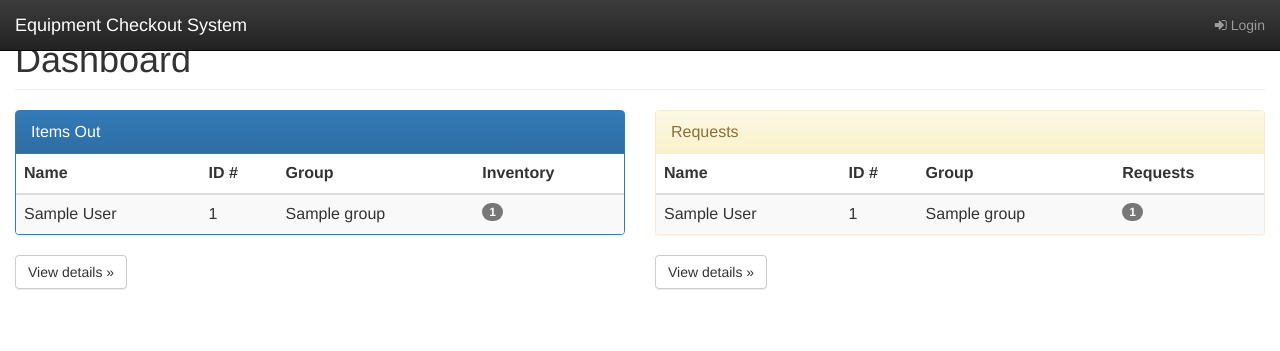
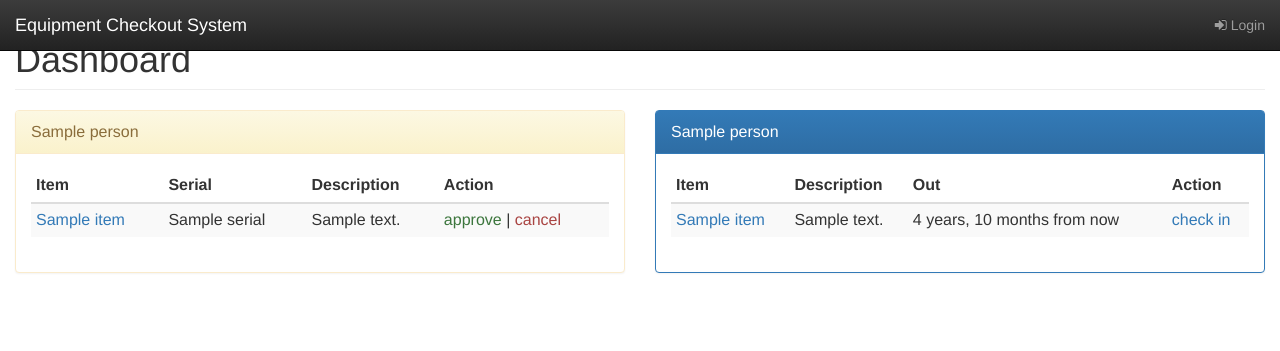
Before and after one commit to bobwithanx/checkitout_py, a Django app: template checkout/templates/checkout/dashboard.html in a window 1280 px wide. Shown: the top 351 px of the page. Run offline with Django 3.2, Linux system fonts and the light colour scheme; the template is opened without the code that fills it: most values are stand-ins (such as "Sample title", 1, 10 or a date in 2020); some libraries are stand-ins or nearby versions.

Commit message:
Cleaned up UI. Fixed item popup bugs.

```diff
--- a/checkout/templates/checkout/base.html
+++ b/checkout/templates/checkout/base.html
@@ -85,19 +85,15 @@ text-shadow: none;
     <!-- Collect the nav links, forms, and other content for toggling -->
       <ul class="nav navbar-nav">
 {% if user.is_staff %}
-      <li {{ nav.dashboard }}><a href="{% url 'checkout.views.dashboard' %}"><i class="fa fa-tachometer fa-fw"></i> Dashboard</a></li>
-      <li {{ nav.check_in }}><a href="{% url 'checkout.views.check_in' %}"><i class="fa fa-check-circle fa-fw"></i> Check In</a></li>
-      <li {{ nav.requests }}><a href="{% url 'checkout.views.requests' %}"><i class="fa fa-calendar fa-fw"></i> Requests</a></li>
+      <li {{ nav.dashboard }}><a href="{% url 'checkout.views.dashboard' %}"><i class="fa fa-th-large fa-fw"></i> Dashboard</a></li>
+      <li {{ nav.reports }}><a href="{% url 'checkout.views.reports' %}"><i class="fa fa-bar-chart-o fa-fw"></i> Reports</a></li>
         <li class="dropdown">
-          <a href="#" class="dropdown-toggle" data-toggle="dropdown" role="button" aria-expanded="false"><i class="fa fa-cogs"></i> Admin <span class="caret"></span></a>
+          <a href="#" class="dropdown-toggle" data-toggle="dropdown" role="button" aria-expanded="false"><i class="fa fa-list-alt"></i> Listings <span class="caret"></span></a>
           <ul class="dropdown-menu" role="menu">
       <li {{ nav.history }}><a href="{% url 'checkout.views.history' %}"><i class="fa fa-clock-o fa-fw"></i> History</a></li>
-      <li {{ nav.reports }}><a href="{% url 'checkout.views.reports' %}"><i class="fa fa-bar-chart fa-fw"></i> Reports</a></li>
             <li class="divider"></li>
       <li {{ nav.students }}><a href="{% url 'checkout.views.person_list' %}"><i class="fa fa-users fa-fw"></i> Students</a></li>
       <li {{ nav.equipment }}><a href="{% url 'checkout.views.item_list' %}"><i class="fa fa-camera fa-fw"></i> Equipment</a></li>
-             <li class="divider"></li>
-      <li><a href="/admin/"><i class="fa fa-database fa-fw"></i> Database</a></li>
          </ul>
         </li>
 
@@ -105,6 +101,8 @@ text-shadow: none;
     </ul>
       <ul class="nav navbar-nav navbar-right">
 {% if user.is_staff %}
+      <li><a href="/admin/"><i class="fa fa-database fa-fw"></i> Database</a></li>
+
 	  <li><a href="/logout/"><i class="fa fa-sign-out"></i> Logout</a></li>
 {% else %}
       <li><a href="/login/"><i class="fa fa-sign-in"></i> Login</a></li>
--- a/checkout/templates/checkout/dashboard.html
+++ b/checkout/templates/checkout/dashboard.html
@@ -15,84 +15,79 @@ $('body').on('hidden.bs.modal', '.modal', function () {
 <div class="col-md-12 main">
   <h1 class="page-header">Dashboard</h1>
   <div class="row">
+
+{% for person in requests %}
+	<div class="col-md-6">
+      <div class="panel panel-warning">
+        <div class="panel-heading">
+          <div class="panel-title">
+      <a href="{% url 'checkout.views.person_detail' pk=person.pk %}">{{ person }}</a>
+    </div>
+  </div>
+  <div class="panel-body">
+           <div class="table-responsive">
+            <table id="myTable" class="table table-striped table-condensed">
+<thead>
+      <tr>
+      <th>Item</th>
+      <th>Serial</th>
+      <th>Description</th>
+      <th>Action</th>
+    </tr>
+</thead>
+  {% for request in person.requests %}
+
+      <tr>
+      <td><a data-toggle="modal" href="{% url 'checkout.views.item_popup' pk=request.item.pk %}" data-target="#myModal">{{ request.item }}</a></td>
+      <td>{{ request.item.serial }}</td>
+      <td>{{ request.item.description }}</td>
+      <td><a class="action-link text-success" role="button" href="{% url 'checkout.views.checkout_item' p=person.pk i=request.item.pk %}">approve</a> | <a class="action-link text-danger" role="button" href="{% url 'checkout.views.cancel_request' request.pk %}">cancel</a></td>
+      </tr>
+    {% endfor %}
+</table>
+</div>
+  </div>
+</div>
+</div>
+{% endfor %}
+
+
+
+{% for person in active_items %}
 <div class="col-md-6">
 <div class="panel panel-primary">
   <div class="panel-heading">
     <div class="panel-title">
-            Items Out
+      <a href="{% url 'checkout.views.person_detail' pk=person.pk %}">{{ person }}</a>
     </div>
   </div>
-            <table id="students" class="table table-striped">
+  <div class="panel-body">
+    <div class="table-responsive">
+      <table id="myTable" class="table table-striped table-condensed">
 <thead>
       <tr>
-              <th>Name</th>
-              <th>ID #</th>
-              <th>Group</th>
-              <th>Inventory</th>
+      <th>Item</th>
+      <th>Description</th>
+      <th>Out</th>
+      <th>Action</th>
     </tr>
 </thead>
-            <tbody>
-            {% for person in active_items %}
+  {% for transaction in person.inventory %}
       <tr>
-                <td>
-                  {{ person.full_name }}
-                </td>
-                <td>{{ person.id_number }}
-                </td>
-                <td>
-                  {{ person.group.name }}
-                </td>
-                <td>
-                {% if person.inventory|length > 0 %}
-                <span class="badge badge-info">{{ person.inventory|length }}</span>
-                {% endif %}
-                </td>
-              </tr>
-            {% endfor %}
-            </tbody>
-            </table>
-      </div>  <!-- panel -->
-<a class="btn btn-default" href="{% url 'checkout.views.check_in' %}" role="button">View details »</a>
-    </div>  <!-- col -->
-
-	<div class="col-md-6">
-      <div class="panel panel-warning">
-        <div class="panel-heading">
-          <div class="panel-title">
-            Requests
-          </div>
-        </div>
-            <table id="students" class="table table-striped">
-            <thead>
-              <tr>
-              <th>Name</th>
-              <th>ID #</th>
-              <th>Group</th>
-              <th>Requests</th>
-              </tr>
-            </thead>
-            {% for person in requests %}
-              <tr>
-                <td>
-                  {{ person.full_name }}
-                </td>
-                <td>
-                  {{ person.id_number }}
-                </td>
-                <td>
-                  {{ person.group.name }}
-                </td>
-                <td>
-                {% if person.requests|length > 0 %}
-                <span class="badge badge-info">{{ person.requests|length }}</span>
-                {% endif %}
-                </td>
+      <td><a data-toggle="modal" href="{% url 'checkout.views.item_popup' pk=transaction.item.pk %}" data-target="#myModal">
+{{ transaction.item }}</a></td>
+      <td>{{ transaction.item.description }}</td>
+      <td>{{ transaction.time_out|naturaltime }}</td>
+      <td><a class="action-link" role="button" href="{% url 'checkout.views.item_checkin' pk=transaction.pk %}">check in</a></td>
       </tr>
     {% endfor %}
 </table>
-      </div>  <!-- panel -->
-<a class="btn btn-default" href="{% url 'checkout.views.requests' %}" role="button">View details »</a>
-    </div>  <!-- col -->
+</div>
+</div> <!-- panel-body -->
+</div> <!-- panel -->
+</div> <!-- col -->
+{% endfor %}
+
   </div>  <!-- row -->
 
 </div>
--- a/checkout/templates/checkout/person_detail.html
+++ b/checkout/templates/checkout/person_detail.html
@@ -80,10 +80,11 @@ white-space: nowrap;
   <div class="page-header h1">{{ person.full_name }} <small>{{ person.id_number }}</small>
   {% if person.inventory|length > 0 %}
   <div class="btn-group" role="group" data-placement="right" data-html=True data-toggle="popover" title="Current Loans" data-content="{% for transaction in person.inventory %}{{ transaction.item }}<br/>{% endfor %}">
+    <button type="button" class="btn btn-items btn-success">
   {% else %}
   <div class="btn-group" role="group">
+    <button type="button" class="btn btn-items">
   {% endif %}
-    <button type="button" class="btn btn-items btn-success">
       <span class="glyphicon glyphicon-tags btn-items" aria-hidden="true"></span>
     </button>
   <button type="button" class="btn btn-items btn-default">{{ person.inventory|length }} Items</button>
--- a/checkout/views.py
+++ b/checkout/views.py
@@ -101,7 +101,7 @@ def item_search(request, pk):
 def item_checkin(request, pk):
     transaction = get_object_or_404(Transaction, pk=pk)
     transaction.check_in()
-    return redirect('checkout.views.check_in')
+    return redirect('checkout.views.dashboard')
 
 def item_popup(request, pk):
     item = get_object_or_404(Item, pk=pk)
@@ -142,7 +142,7 @@ def person_cancel_request(request, pk):
 def cancel_request(request, pk):
     transaction = get_object_or_404(Transaction, pk=pk)
     transaction.cancel_request()
-    return redirect('checkout.views.requests')
+    return redirect('checkout.views.dashboard')
 
 def checkout_item(request, p, i):
     person = get_object_or_404(Person, pk=p)
@@ -150,4 +150,4 @@ def checkout_item(request, p, i):
     transaction = Transaction.objects.get(person=person, item=item)
     transaction.check_out()
 
-    return redirect('checkout.views.requests')
+    return redirect('checkout.views.dashboard')
```
Also changed, not shown: checkout/templates/checkout/history.html (+25 -1 lines), checkout/templates/checkout/item_list.html (+28 -1 lines), checkout/templates/checkout/item_popup.html (+9 -1 lines), checkout/templates/checkout/person_history.html (+7 -1 lines), static/images/15-MacBookPro.png (added). Lines whose indentation alone changed are shown as unchanged.
